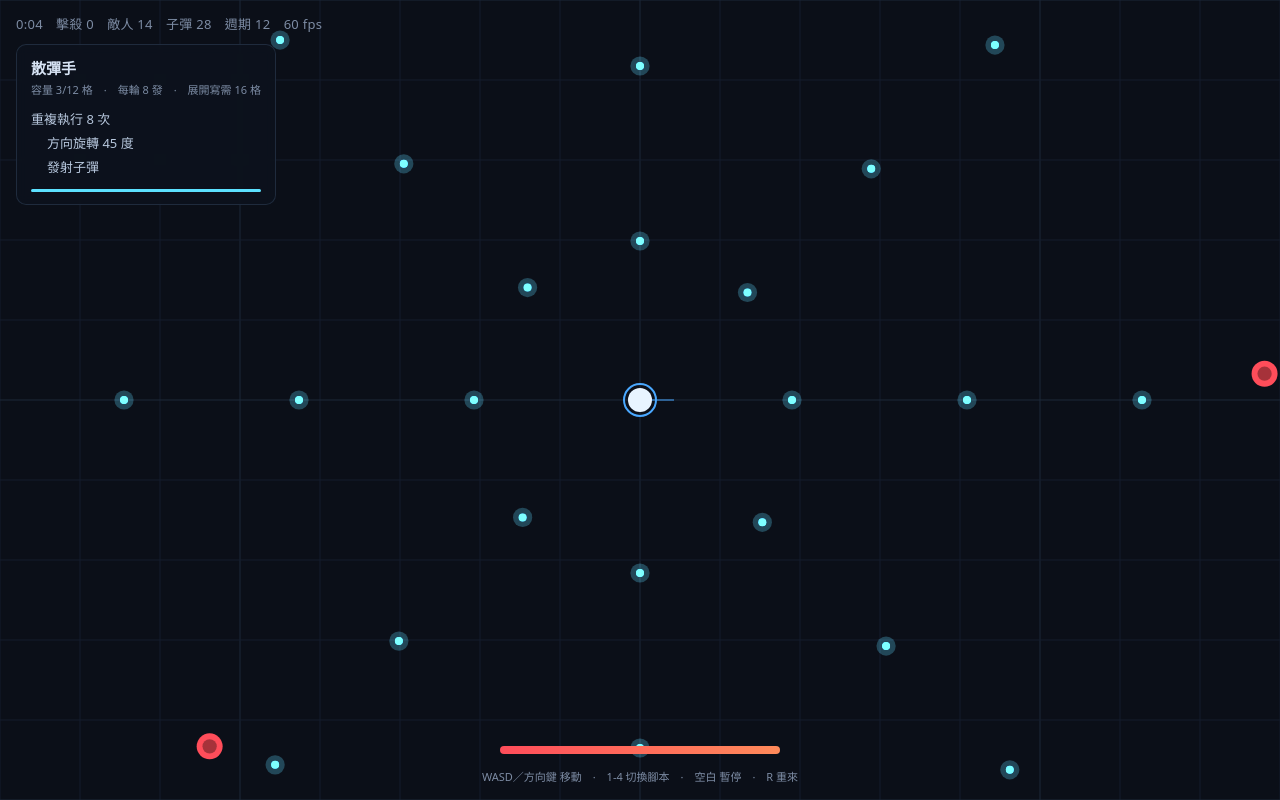
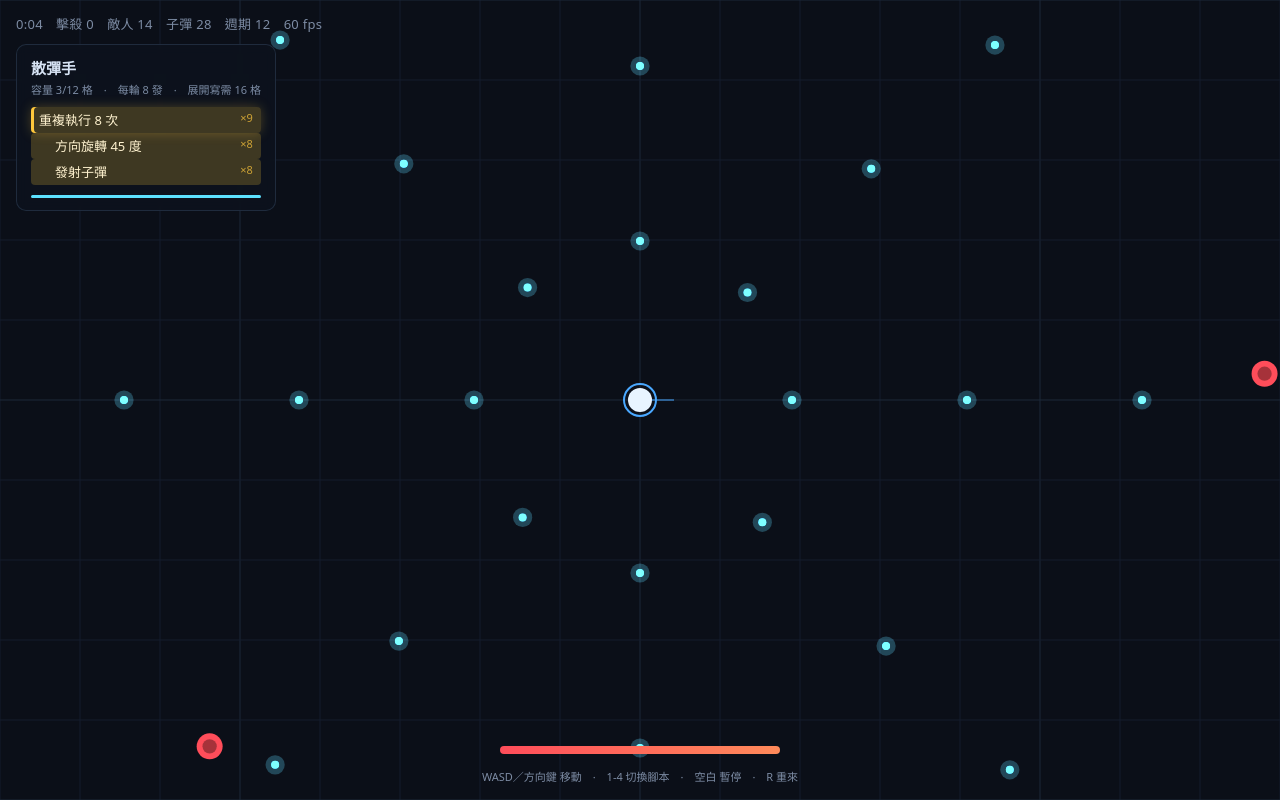
Before and after one commit to PeiCheng0413/loop-survivors, a website built with Vite: page index.html in a window 1280 px wide. Built offline with nearby package versions, Linux system fonts and the light colour scheme.

Commit message:
積木高亮改用餘輝，解決「閃太快看不清」
問題不在底色不夠深，在採樣：一塊積木只佔 4ms，畫面每 16.7ms 才畫一次，
每幀實際跑掉 6 塊卻只畫得出最後一塊 —— 六分之五的執行是隱形的，
看起來就是隨機亂閃。整段腳本 5 幀跑完，接著 21 幀空白。

改為記錄完整執行軌跡（VMState.trace），HUD 每幀取走並把熱度衝到滿，
再以 0.45 秒衰減。一整幀跑過的積木會同時發亮並逐漸退色，迴圈因此
變成一道看得見的行進波，冷卻期間還留得住剛跑完的形狀。

另加本輪執行次數（×24），迴圈跑了幾次用數字說比用動畫說更牢固。

全部只動顯示層，遊戲速度未改 —— 可讀性與遊戲性不必互相犧牲。
暫停時凍結餘輝，空白鍵成為定格檢視工具。

Co-Authored-By: Claude Opus 5 <noreply@anthropic.com>

```diff
--- a/src/main.ts
+++ b/src/main.ts
@@ -68,7 +68,8 @@ function frame(now: number): void {
   }
 
   renderer.draw(world, viewW, viewH, dpr);
-  hud.update(world, fps, paused);
+  // 暫停時傳 dt=0 凍結餘輝 —— 空白鍵就成了「定格檢視腳本跑到哪」的工具
+  hud.update(world, paused ? 0 : dt, fps, paused);
   input.endFrame();
 }
 
--- a/src/render/hud.ts
+++ b/src/render/hud.ts
@@ -4,11 +4,24 @@ import type { World } from "../game/world";
 
 /**
  * HUD 用 DOM 而非 canvas 繪製：中文字排版、腳本清單的高亮切換，
- * DOM 都比 canvas 省事太多，而且更新量小（每幀只改幾個 textContent）。
+ * DOM 都比 canvas 省事太多，而且更新量小。
  *
  * 這裡的腳本面板是 M1 Blockly 工作區的前身 —— 先用文字驗證
  * 「看得見迴圈在跑」這個教學紅利是否真的成立。
  */
+
+/**
+ * 餘輝衰減時間（秒）。積木被執行時熱度衝到 1，然後在這段時間內退回 0。
+ *
+ * 為什麼需要餘輝：一塊積木只佔 4ms，而畫面每 16.7ms 才畫一次 —— 直接畫
+ * 「當前積木」等於每幀隨機抽一塊來亮，中間跑過的三塊完全看不見，看起來
+ * 就是亂閃。改成熱度衰減後，一整幀跑過的積木會全部亮起來並慢慢退色，
+ * 迴圈就變成一道**看得見的行進波**。
+ *
+ * 這個值只影響顯示，完全不動遊戲速度 —— 可讀性與遊戲性不必互相犧牲。
+ */
+const HEAT_DECAY = 0.45;
+
 export class Hud {
   private stats: HTMLElement;
   private scriptName: HTMLElement;
@@ -17,8 +30,17 @@ export class Hud {
   private progressBar: HTMLElement;
   private hpBar: HTMLElement;
   private banner: HTMLElement;
+
   private lineEls = new Map<string, HTMLElement>();
-  private activeId: string | null = null;
+  private countEls = new Map<string, HTMLElement>();
+  /** 每塊積木的餘輝熱度 0～1 */
+  private heat = new Map<string, number>();
+  /** 本輪各積木的執行次數（累積中） */
+  private counts = new Map<string, number>();
+  /** 上一輪的執行次數（顯示用，冷卻期間維持不變才讀得到） */
+  private shown = new Map<string, number>();
+  private lastCycle = -1;
+  private headId: string | null = null;
 
   constructor(root: HTMLElement) {
     root.innerHTML = `
@@ -55,31 +77,39 @@ export class Hud {
 
     this.scriptBody.innerHTML = "";
     this.lineEls.clear();
-    this.activeId = null;
+    this.countEls.clear();
+    this.heat.clear();
+    this.counts.clear();
+    this.shown.clear();
+    this.headId = null;
+    this.lastCycle = -1;
+
     for (const line of toLines(script.body)) {
       const el = document.createElement("div");
       el.className = "hud-line";
-      el.style.paddingLeft = `${line.depth * 16}px`;
-      el.textContent = line.text;
+      el.style.paddingLeft = `${8 + line.depth * 16}px`;
+
+      const text = document.createElement("span");
+      text.textContent = line.text;
+      const count = document.createElement("span");
+      count.className = "hud-count";
+
+      el.append(text, count);
       this.scriptBody.appendChild(el);
       this.lineEls.set(line.id, el);
+      this.countEls.set(line.id, count);
     }
   }
 
-  update(world: World, fps: number, paused: boolean): void {
+  /** dt 傳 0 代表凍結餘輝（暫停時定格檢視） */
+  update(world: World, dt: number, fps: number, paused: boolean): void {
     const t = world.time;
     this.stats.textContent =
       `${Math.floor(t / 60)}:${String(Math.floor(t % 60)).padStart(2, "0")}` +
       `　擊殺 ${world.kills}　敵人 ${world.enemies.length}　子彈 ${world.bullets.length}` +
       `　週期 ${world.runner.cycles}　${Math.round(fps)} fps`;
 
-    // 積木高亮：只切換有變動的兩個元素，不整份重繪
-    const id = world.runner.state.currentId;
-    if (id !== this.activeId) {
-      if (this.activeId) this.lineEls.get(this.activeId)?.classList.remove("active");
-      if (id) this.lineEls.get(id)?.classList.add("active");
-      this.activeId = id;
-    }
+    this.updateHeat(world, dt);
 
     this.progressBar.style.width = `${world.runner.progress * 100}%`;
     this.hpBar.style.width = `${(world.player.hp / world.player.maxHp) * 100}%`;
@@ -87,4 +117,45 @@ export class Hud {
     const msg = world.dead ? "陣亡　按 R 重來" : paused ? "暫停" : "";
     if (this.banner.textContent !== msg) this.banner.textContent = msg;
   }
+
+  private updateHeat(world: World, dt: number): void {
+    // 一輪跑完就把計數換到顯示欄位。冷卻期間數字維持不變，
+    // 學生才有時間讀「這一輪這塊跑了 24 次」。
+    if (world.runner.cycles !== this.lastCycle) {
+      if (this.counts.size > 0) {
+        this.shown = new Map(this.counts);
+        this.counts.clear();
+      }
+      this.lastCycle = world.runner.cycles;
+    }
+
+    // 取走這一幀跑過的所有積木 —— 不是只取最後一塊
+    const trace = world.runner.drainTrace();
+    for (const id of trace) {
+      this.heat.set(id, 1);
+      this.counts.set(id, (this.counts.get(id) ?? 0) + 1);
+    }
+    if (trace.length > 0) this.headId = trace[trace.length - 1];
+
+    const fade = dt / HEAT_DECAY;
+    for (const [id, el] of this.lineEls) {
+      let h = this.heat.get(id) ?? 0;
+      if (h > 0 && fade > 0) {
+        h = Math.max(0, h - fade);
+        this.heat.set(id, h);
+      }
+
+      // 底色強度直接綁在熱度上：剛跑過的最亮，越舊越淡。
+      // 因為衰減比執行慢得多，整個迴圈體會同時發亮，
+      // 而最亮的那塊就是「現在跑到哪」的行進波前緣。
+      el.style.backgroundColor = h > 0 ? `rgba(255, 200, 60, ${(0.10 + h * 0.42).toFixed(3)})` : "";
+      el.style.color = h > 0.05 ? "#fff3d0" : "";
+      el.classList.toggle("head", h > 0 && id === this.headId);
+
+      const n = this.shown.get(id) ?? 0;
+      const label = n > 1 ? `×${n}` : "";
+      const countEl = this.countEls.get(id)!;
+      if (countEl.textContent !== label) countEl.textContent = label;
+    }
+  }
 }
--- a/src/script/vm.ts
+++ b/src/script/vm.ts
@@ -26,8 +26,24 @@ export interface VMState {
   speed: number;
   size: number;
   pierce: number;
-  /** 目前執行到哪一塊積木 —— 積木高亮的資料來源 */
+  /** 目前執行到哪一塊積木 */
   currentId: string | null;
+  /**
+   * 自上次被取走以來，執行過的積木 id 序列。
+   *
+   * 只記 currentId 是不夠的：一幀（16.7ms）會跑掉約 4 塊積木，畫面每幀
+   * 只採樣一次，等於隨機抽一塊來高亮，中間跑過的全部看不見。
+   * 有了完整軌跡，HUD 才能畫出「餘輝」——讓一整幀跑過的積木都亮起來。
+   */
+  trace: string[];
+}
+
+/** 上限保護：暫停或極端腳本下，軌跡不該無限成長 */
+const TRACE_CAP = 1024;
+
+function mark(st: VMState, id: string): void {
+  st.currentId = id;
+  if (st.trace.length < TRACE_CAP) st.trace.push(id);
 }
 
 function freshOpts(): BulletOpts {
@@ -47,7 +63,7 @@ export function* exec(
   host: ScriptHost,
 ): Generator<number, void, void> {
   for (const node of nodes) {
-    st.currentId = node.id;
+    mark(st, node.id);
 
     switch (node.kind) {
       case "repeat": {
@@ -59,7 +75,7 @@ export function* exec(
         for (let i = 0; i < times; i++) {
           yield* exec(node.body, st, host);
           // 回到迴圈頭：讓高亮在跳回時閃一下，視覺上看得出「又繞了一圈」
-          st.currentId = node.id;
+          mark(st, node.id);
         }
         break;
       }
@@ -127,7 +143,7 @@ export class ScriptRunner {
     this.script = script;
     this.host = host;
     this.cycleCooldown = cycleCooldown;
-    this.state = { dir: 0, ...freshOpts(), currentId: null };
+    this.state = { dir: 0, ...freshOpts(), currentId: null, trace: [] };
   }
 
   /** 本輪執行進度 0～1，純粹給 HUD 顯示用 */
@@ -144,6 +160,14 @@ export class ScriptRunner {
     this.state.dir = 0;
     Object.assign(this.state, freshOpts());
     this.state.currentId = null;
+    this.state.trace.length = 0;
+  }
+
+  /** 取走這段期間的執行軌跡。HUD 每幀呼叫一次，用來累積餘輝熱度 */
+  drainTrace(): string[] {
+    const t = this.state.trace.slice();
+    this.state.trace.length = 0;
+    return t;
   }
 
   update(dt: number): void {
--- a/src/style.css
+++ b/src/style.css
@@ -59,18 +59,27 @@ html, body {
 .hud-script-body { font-size: 13px; line-height: 1.7; }
 
 .hud-line {
-  padding: 1px 6px;
+  padding: 2px 8px 2px 0;
   border-radius: 4px;
   color: #b8c8de;
-  transition: background-color 60ms linear;
+  /* 不加 transition：熱度已經是連續值，再疊 CSS 補間會讓餘輝糊掉、
+     反而看不出哪一塊是最新執行的 */
 }
 
-/* 積木高亮。這個黃框是整個教學設計的核心紅利 ——
+/* 積木高亮的底色由 JS 依「餘輝熱度」逐幀給值（見 hud.ts），
+   這裡只負責波前緣的強調。這個黃色是整個教學設計的核心紅利 ——
    學生會親眼看見它在迴圈裡繞圈：轉、射、轉、射…… */
-.hud-line.active {
-  background: rgba(255, 200, 60, 0.22);
-  color: #ffe9a8;
-  box-shadow: inset 2px 0 0 #ffc83c;
+.hud-line.head {
+  box-shadow: inset 3px 0 0 #ffc83c, 0 0 12px rgba(255, 200, 60, 0.25);
+}
+
+/* 本輪執行次數。迴圈跑了 24 次這件事，用數字說比用動畫說更牢固 */
+.hud-count {
+  float: right;
+  margin-left: 14px;
+  font-size: 11px;
+  color: #ffc83c;
+  opacity: 0.75;
 }
 
 .hud-progress {
```
